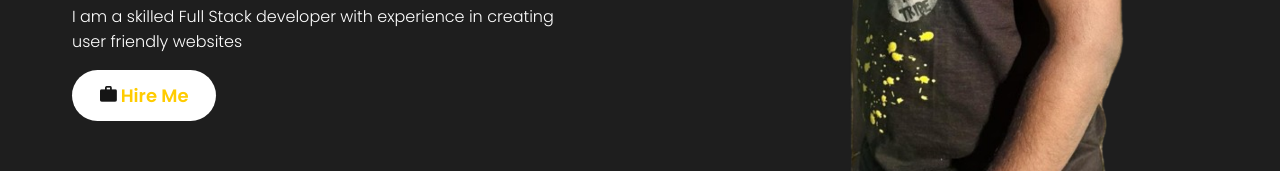
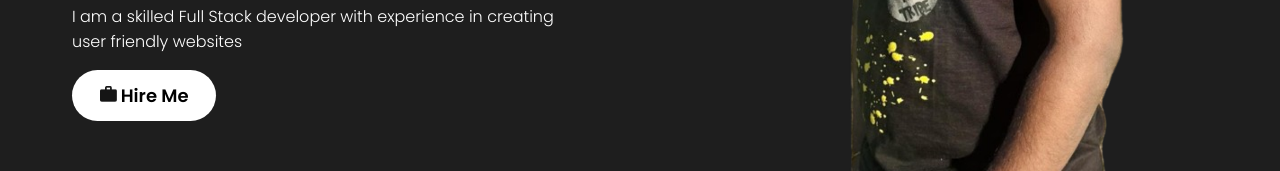
Before and after one commit to Mohanpavankumar/my-portfolio, a React (Create React App) app: page / in a window 1280 px wide. Shown: the part 503-674 px from the top of the page. Built offline with nearby package versions, Linux system fonts and the light colour scheme.

Commit message:
Update intro.css

```diff
--- a/src/components/Intro/intro.css
+++ b/src/components/Intro/intro.css
@@ -50,7 +50,7 @@
     border-radius: 2rem;
     font-size: large;
     max-width: 9rem;
-    color: #ffcc00;
+    color: black;
 }
 
 .btnImg {
```
